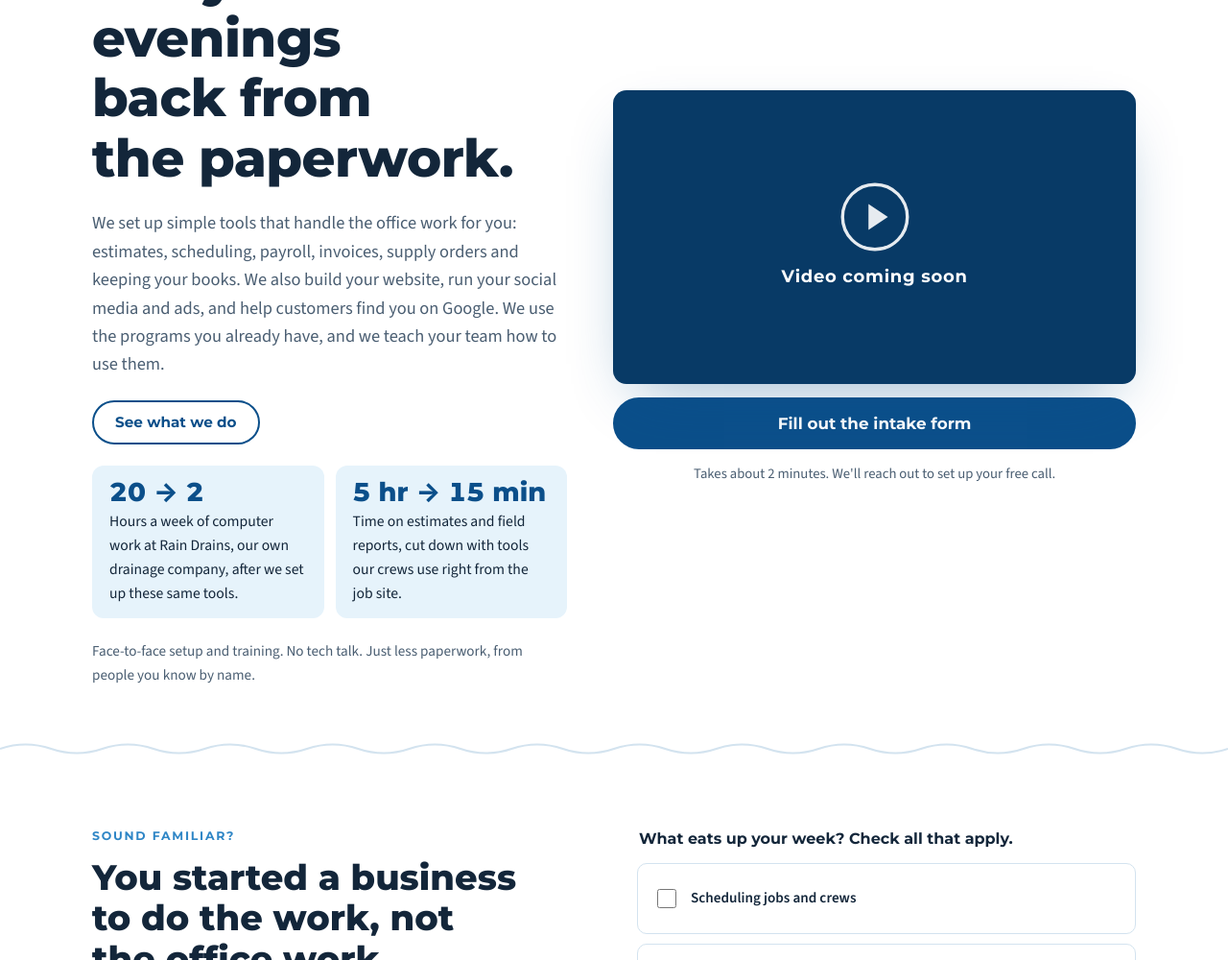
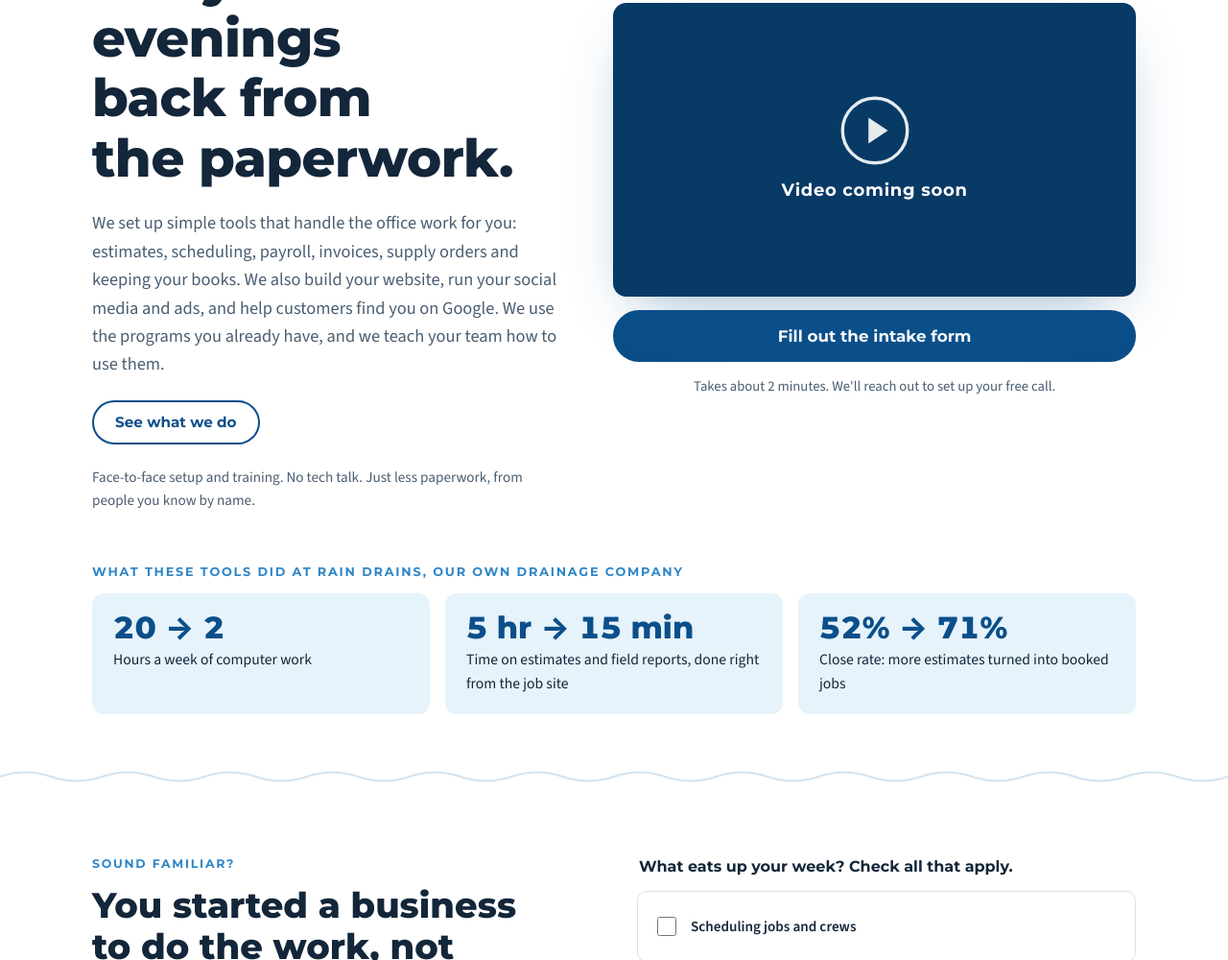
Before and after one commit to raindrainsunlimited-droid/commonwealthaiintegrations, a plain HTML site: page index.html in a window 1280 px wide. Shown: the part 253-1253 px from the top of the page at 96% size. Drawn offline with nearby package versions, Linux system fonts and the light colour scheme.

Commit message:
Results strip on Home with close rate (52% to 71%); add it to About
Co-Authored-By: Claude Opus 5.5 <noreply@anthropic.com>
Claude-Session: https://claude.ai/code/session_01LN518XrKkaiGEh6CLF9bFm

```diff
--- a/index.html
+++ b/index.html
@@ -40,16 +40,6 @@
         <div class="cta">
           <a class="btn ghost" href="services.html">See what we do</a>
         </div>
-        <div class="results">
-        <div class="result">
-          <span class="result-num">20 → 2</span>
-          <span>Hours a week of computer work at Rain Drains, our own drainage company, after we set up these same tools.</span>
-        </div>
-        <div class="result">
-          <span class="result-num">5 hr → 15 min</span>
-          <span>Time on estimates and field reports, cut down with tools our crews use right from the job site.</span>
-        </div>
-        </div>
         <p class="meta">Face-to-face setup and training. No tech talk. Just less paperwork, from people you know by name.</p>
       </div>
       <div class="vsl-wrap">
@@ -64,6 +54,17 @@
         </div>
         <a class="btn intake-btn" href="#intake" data-intake>Fill out the intake form</a>
         <p class="vsl-note">Takes about 2 minutes. We'll reach out to set up your free call.</p>
+      </div>
+    </div>
+  </section>
+
+  <section class="results-band" aria-labelledby="results-h">
+    <div class="wrap">
+      <h2 id="results-h" class="results-title">What these tools did at Rain Drains, our own drainage company</h2>
+      <div class="results results-3">
+        <div class="result"><span class="result-num">20 → 2</span><span>Hours a week of computer work</span></div>
+        <div class="result"><span class="result-num">5 hr → 15 min</span><span>Time on estimates and field reports, done right from the job site</span></div>
+        <div class="result"><span class="result-num">52% → 71%</span><span>Close rate: more estimates turned into booked jobs</span></div>
       </div>
     </div>
   </section>
--- a/styles.css
+++ b/styles.css
@@ -159,6 +159,13 @@ body.no-scroll{overflow:hidden}
 .results{display:grid;grid-template-columns:1fr 1fr;gap:12px;max-width:560px}
 @media (max-width:480px){.results{grid-template-columns:1fr}}
 .results .result{max-width:none}
+.results-stack{grid-template-columns:1fr}
+.results-band{padding-block:0 56px}
+.results-title{font-family:var(--display);font-size:.8rem;font-weight:700;letter-spacing:.14em;text-transform:uppercase;color:var(--sea);margin-bottom:14px}
+.results-3{grid-template-columns:repeat(3,1fr);max-width:none;gap:16px}
+@media (max-width:760px){.results-3{grid-template-columns:1fr}}
+.results-3 .result{padding:20px 22px}
+.results-3 .result-num{font-size:2rem}
 .price{font-family:var(--display);font-weight:800;font-size:2rem;color:var(--navy);line-height:1;font-variant-numeric:tabular-nums}
 .price small{font-size:.9rem;font-weight:600;color:var(--muted)}
 .plan ul{margin:0;padding-left:1.1em;color:var(--muted);display:grid;gap:6px}
```
Also changed, not shown: about.html (+3 -2 lines).
